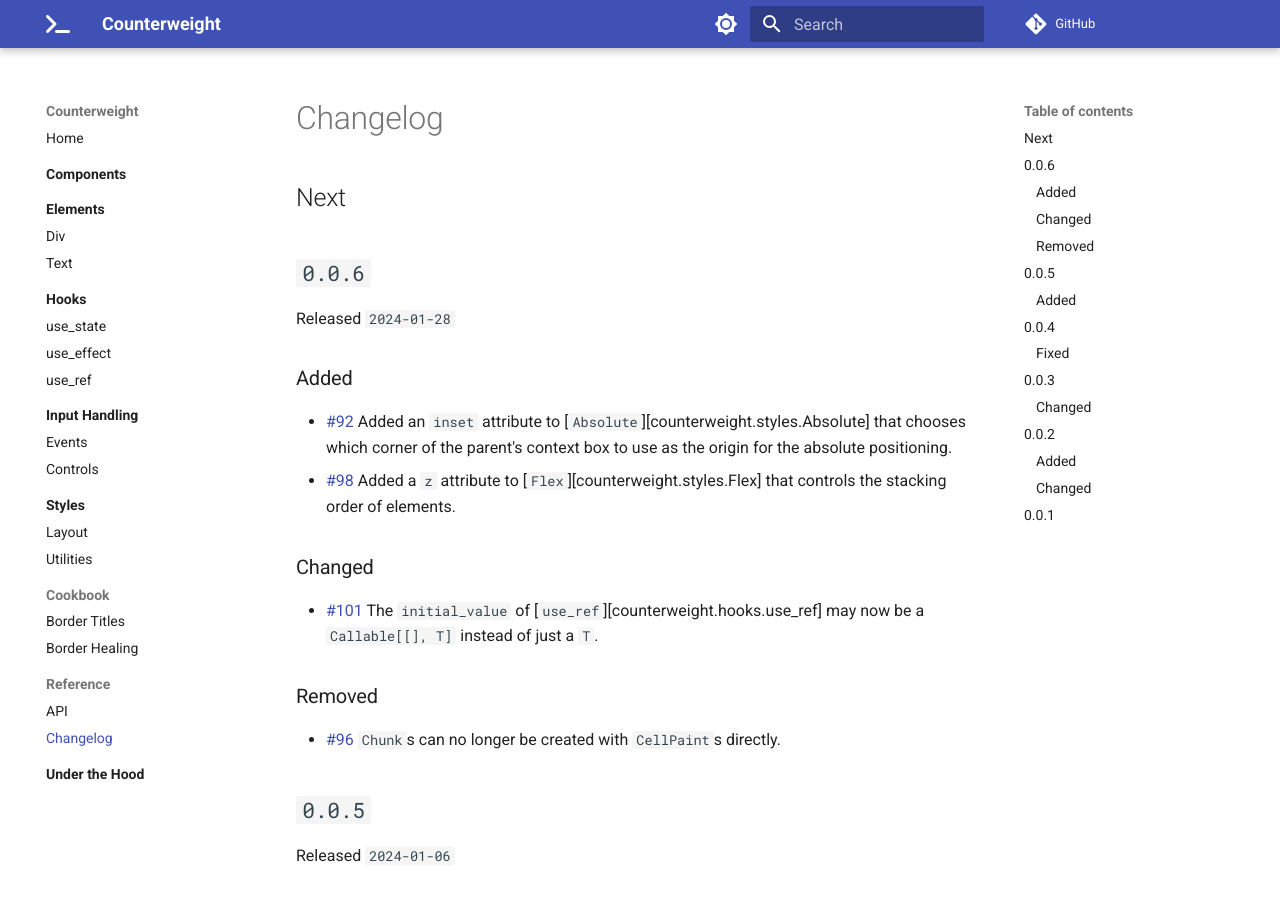
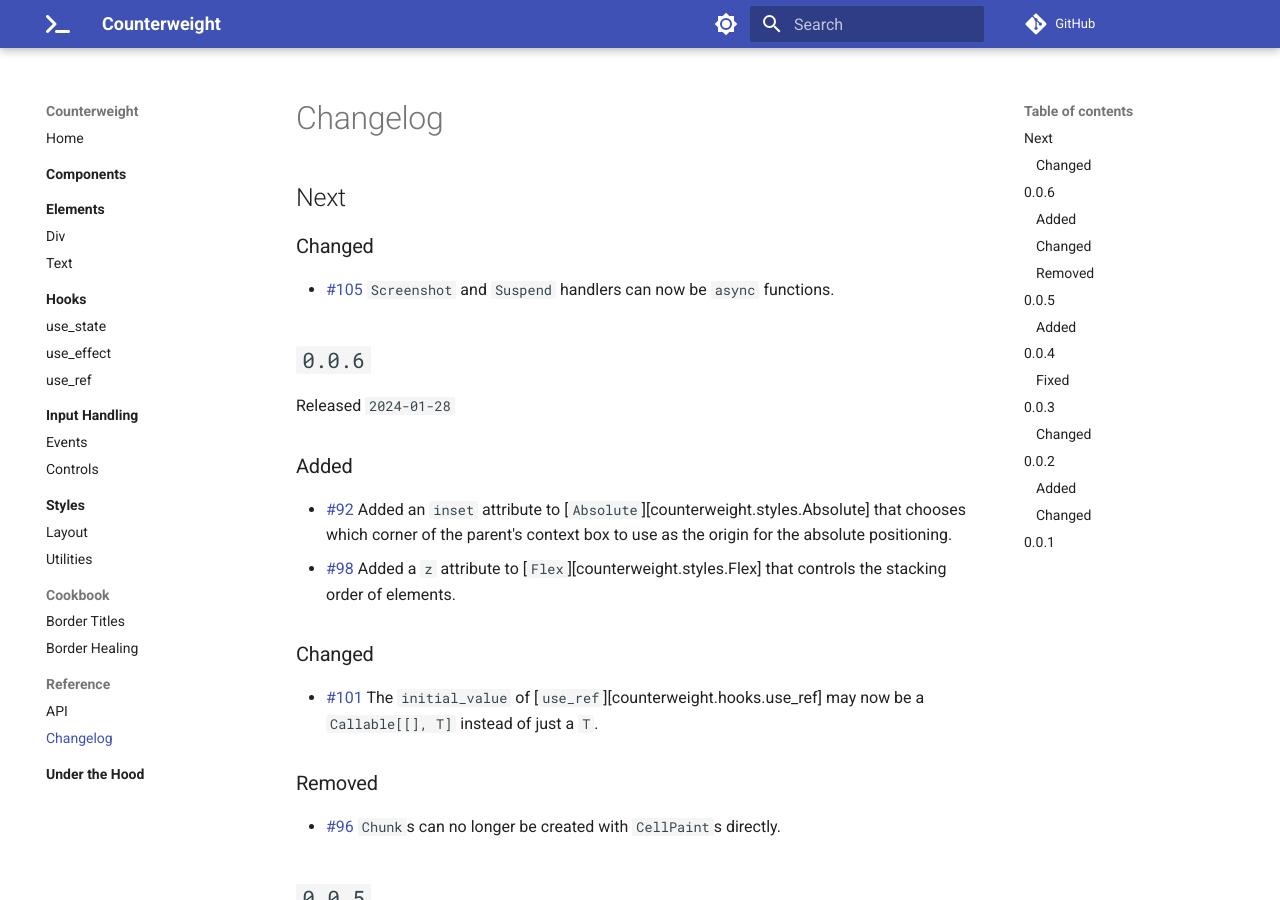
Before and after one commit to JoshKarpel/counterweight, an MkDocs documentation site: the page built from docs/reference/changelog.md, in a window 1280 px wide and 900 px high. Built offline with MkDocs 1.6.1 and Material for MkDocs 9.7.7, drawn with Linux system fonts in a browser that asks for light colours; comment, search, counter and statistics services are not loaded.

Commit message:
changelog entry

```diff
--- a/docs/reference/changelog.md
+++ b/docs/reference/changelog.md
@@ -1,6 +1,11 @@
 # Changelog
 
 ## Next
+
+### Changed
+
+- [#105](https://github.com/JoshKarpel/counterweight/pull/105)
+  `Screenshot` and `Suspend` handlers can now be `async` functions.
 
 ## `0.0.6`
 
```
